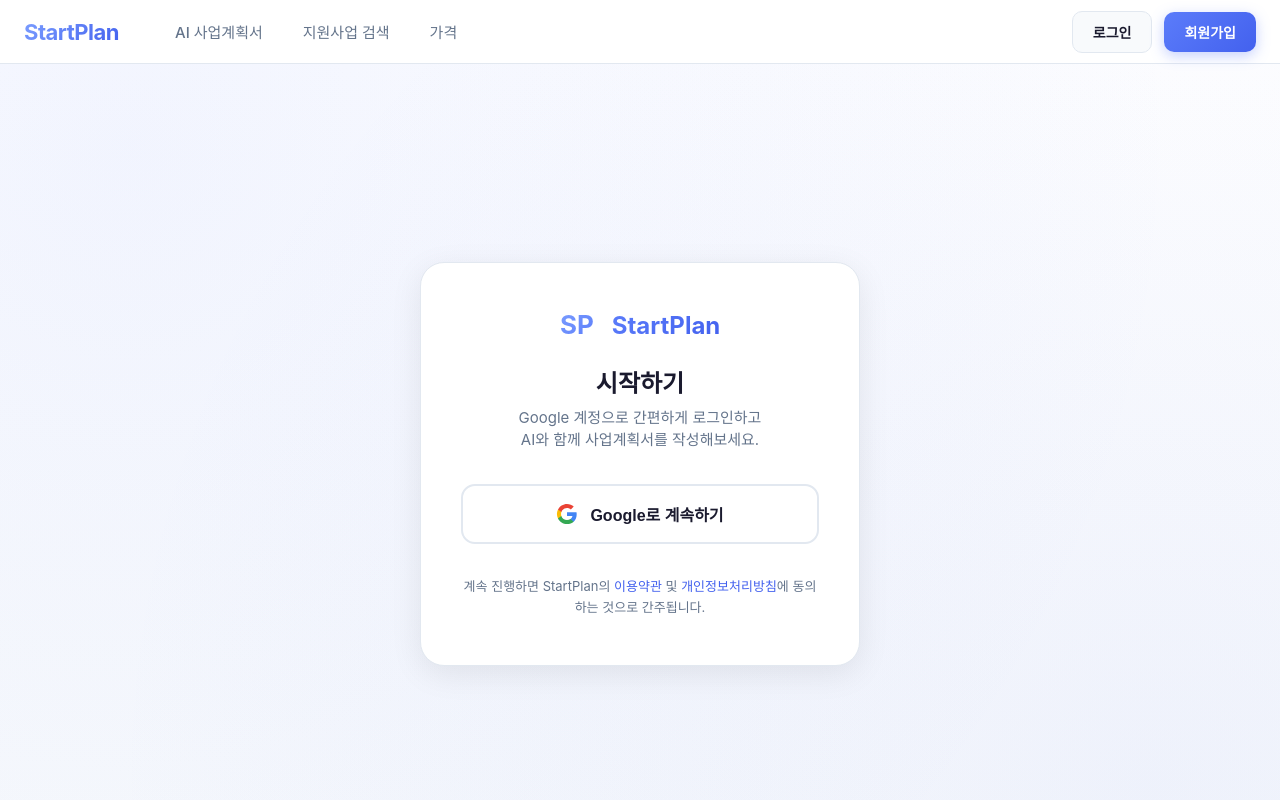
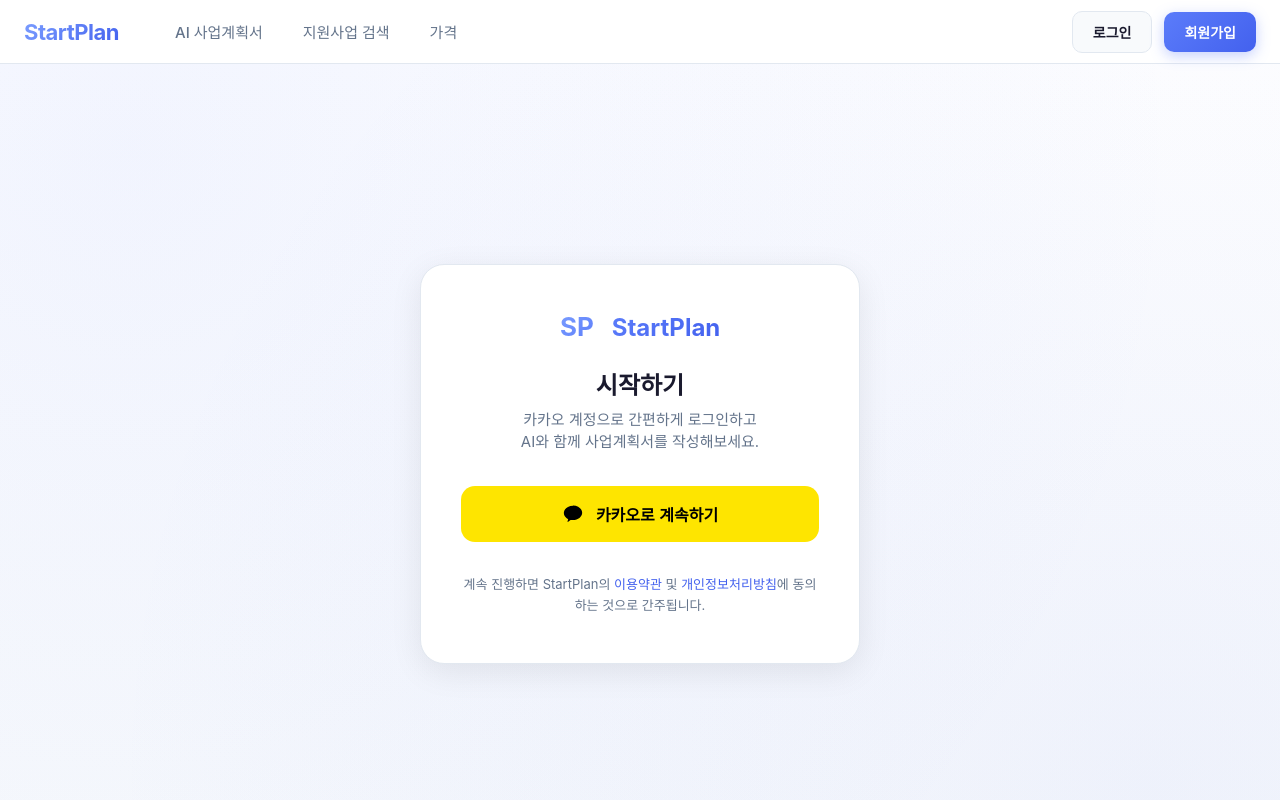
Before and after one commit to ebivproject/zerocraft_fe, a Next.js app: page /login in a window 1280 px wide. Shown: the top 800 px of the page. Built offline with nearby package versions, Linux system fonts and the light colour scheme; no server answers.

Commit message:
카카오 로그인 구현

```diff
--- a/src/app/(auth)/callback/page.tsx
+++ b/src/app/(auth)/callback/page.tsx
@@ -18,9 +18,9 @@
       const state = searchParams.get("state");
       const errorParam = searchParams.get("error");
 
-      // Google에서 에러 반환한 경우
+      // 카카오에서 에러 반환한 경우
       if (errorParam) {
-        setError("Google 로그인이 취소되었습니다.");
+        setError("카카오 로그인이 취소되었습니다.");
         setTimeout(() => router.push("/login"), 2000);
         return;
       }
@@ -34,7 +34,7 @@
 
       try {
         // 백엔드에 콜백 처리 요청
-        const response = await authApi.handleGoogleCallback(
+        const response = await authApi.handleKakaoCallback(
           code,
           state || undefined
         );
--- a/src/app/(auth)/login/page.module.css
+++ b/src/app/(auth)/login/page.module.css
@@ -235,14 +235,14 @@
   gap: 12px;
 }
 
-.googleButton {
+.kakaoButton {
   width: 100%;
   padding: 16px 24px;
   font-size: 16px;
   font-weight: 600;
-  color: var(--foreground);
-  background: var(--card-bg);
-  border: 2px solid var(--border);
+  color: #000000;
+  background: #FEE500;
+  border: none;
   border-radius: 14px;
   cursor: pointer;
   transition: all 0.2s ease;
@@ -252,17 +252,25 @@
   gap: 12px;
 }
 
-.googleButton:hover:not(:disabled) {
-  background: var(--background-secondary);
-  border-color: var(--primary-400);
+.kakaoButton:hover:not(:disabled) {
+  background: #F5DC00;
   transform: translateY(-2px);
-  box-shadow: 0 8px 24px rgba(0, 0, 0, 0.1);
+  box-shadow: 0 8px 24px rgba(254, 229, 0, 0.4);
 }
 
-.googleButton:disabled {
+.kakaoButton:disabled {
   opacity: 0.7;
   cursor: not-allowed;
   transform: none;
+}
+
+.spinnerDark {
+  width: 20px;
+  height: 20px;
+  border: 2px solid rgba(0, 0, 0, 0.2);
+  border-top-color: #000000;
+  border-radius: 50%;
+  animation: spin 0.8s linear infinite;
 }
 
 .socialIcon {
--- a/src/app/(auth)/login/page.tsx
+++ b/src/app/(auth)/login/page.tsx
@@ -12,29 +12,22 @@
   const [isLoading, setIsLoading] = useState(false);
   const [error, setError] = useState<string | null>(null);
 
-  // 디버깅: 페이지 로드 확인
-  console.log("[Login] 페이지 로드됨, pathname:", typeof window !== "undefined" ? window.location.pathname : "SSR");
-
   // 로그인 후 리다이렉트할 경로
   const redirectPath = searchParams.get("redirect") || "/";
 
-  const handleGoogleLogin = async () => {
-    console.log("[Login] Google 로그인 버튼 클릭");
+  const handleKakaoLogin = async () => {
     setIsLoading(true);
     setError(null);
 
     try {
-      console.log("[Login] API 요청 시작...");
-      const response = await authApi.getGoogleLoginUrl();
-      console.log("[Login] API 응답:", response);
+      const response = await authApi.getKakaoLoginUrl();
 
       const url = new URL(response.url);
       url.searchParams.set("state", redirectPath);
 
-      console.log("[Login] 리다이렉트:", url.toString());
       window.location.href = url.toString();
     } catch (err: unknown) {
-      console.error("[Login] Google 로그인 URL 요청 실패:", err);
+      console.error("[Login] 카카오 로그인 URL 요청 실패:", err);
       const errorMessage = err instanceof Error ? err.message : "알 수 없는 오류";
       setError(
         `로그인 서비스에 연결할 수 없습니다. (${errorMessage})`
@@ -53,7 +46,7 @@
           </Link>
           <h1 className={styles.title}>시작하기</h1>
           <p className={styles.subtitle}>
-            Google 계정으로 간편하게 로그인하고
+            카카오 계정으로 간편하게 로그인하고
             <br />
             AI와 함께 사업계획서를 작성해보세요.
           </p>
@@ -64,36 +57,24 @@
         <div className={styles.socialButtons}>
           <button
             type="button"
-            className={styles.googleButton}
-            onClick={handleGoogleLogin}
+            className={styles.kakaoButton}
+            onClick={handleKakaoLogin}
             disabled={isLoading}
           >
             {isLoading ? (
               <>
-                <span className={styles.spinner} />
+                <span className={styles.spinnerDark} />
                 로그인 중...
               </>
             ) : (
               <>
                 <svg className={styles.socialIcon} viewBox="0 0 24 24">
                   <path
-                    fill="#4285F4"
-                    d="M22.56 12.25c0-.78-.07-1.53-.2-2.25H12v4.26h5.92c-.26 1.37-1.04 2.53-2.21 3.31v2.77h3.57c2.08-1.92 3.28-4.74 3.28-8.09z"
-                  />
-                  <path
-                    fill="#34A853"
-                    d="M12 23c2.97 0 5.46-.98 7.28-2.66l-3.57-2.77c-.98.66-2.23 1.06-3.71 1.06-2.86 0-5.29-1.93-6.16-4.53H2.18v2.84C3.99 20.53 7.7 23 12 23z"
-                  />
-                  <path
-                    fill="#FBBC05"
-                    d="M5.84 14.09c-.22-.66-.35-1.36-.35-2.09s.13-1.43.35-2.09V7.07H2.18C1.43 8.55 1 10.22 1 12s.43 3.45 1.18 4.93l2.85-2.22.81-.62z"
-                  />
-                  <path
-                    fill="#EA4335"
-                    d="M12 5.38c1.62 0 3.06.56 4.21 1.64l3.15-3.15C17.45 2.09 14.97 1 12 1 7.7 1 3.99 3.47 2.18 7.07l3.66 2.84c.87-2.6 3.3-4.53 6.16-4.53z"
+                    fill="#000000"
+                    d="M12 3C6.48 3 2 6.58 2 11c0 2.84 1.9 5.33 4.74 6.74-.17.6-.64 2.18-.74 2.52-.12.42.16.41.33.3.14-.09 2.18-1.47 3.07-2.07.84.12 1.72.18 2.6.18 5.52 0 10-3.58 10-8s-4.48-8-10-8z"
                   />
                 </svg>
-                Google로 계속하기
+                카카오로 계속하기
               </>
             )}
           </button>
--- a/src/app/auth/callback/page.tsx
+++ b/src/app/auth/callback/page.tsx
@@ -22,9 +22,9 @@
       const state = searchParams.get("state");
       const errorParam = searchParams.get("error");
 
-      // Google에서 에러 반환한 경우
+      // 카카오에서 에러 반환한 경우
       if (errorParam) {
-        setError("Google 로그인이 취소되었습니다.");
+        setError("카카오 로그인이 취소되었습니다.");
         setTimeout(() => router.push("/login"), 2000);
         return;
       }
@@ -65,7 +65,7 @@
       if (code) {
         try {
           // 백엔드에 콜백 처리 요청
-          const response = await authApi.handleGoogleCallback(
+          const response = await authApi.handleKakaoCallback(
             code,
             state || undefined
           );
--- a/src/constants/api.ts
+++ b/src/constants/api.ts
@@ -1,7 +1,7 @@
 export const API_ENDPOINTS = {
   AUTH: {
-    GOOGLE_LOGIN: "/api/auth/google",
-    GOOGLE_CALLBACK: "/api/auth/google/callback",
+    KAKAO_LOGIN: "/api/auth/kakao",
+    KAKAO_CALLBACK: "/api/auth/kakao/callback",
     LOGOUT: "/api/auth/logout",
     ME: "/api/auth/me",
   },
--- a/src/hooks/useAuth.ts
+++ b/src/hooks/useAuth.ts
@@ -10,10 +10,10 @@
   const router = useRouter();
   const { user, isAuthenticated, setUser, clearUser } = useAuthStore();
 
-  // Google OAuth 로그인 시작
-  const loginWithGoogle = useCallback(async () => {
+  // Kakao OAuth 로그인 시작
+  const loginWithKakao = useCallback(async () => {
     try {
-      const response = await authApi.getGoogleLoginUrl();
+      const response = await authApi.getKakaoLoginUrl();
       window.location.href = response.url;
     } catch (error) {
       throw error;
@@ -52,7 +52,7 @@
   return {
     user,
     isAuthenticated,
-    loginWithGoogle,
+    loginWithKakao,
     logout,
     checkAuth,
   };
--- a/src/lib/api/auth.ts
+++ b/src/lib/api/auth.ts
@@ -2,29 +2,29 @@
 import { API_ENDPOINTS } from "@/constants/api";
 import { User } from "@/types/auth";
 
-export interface GoogleLoginResponse {
+export interface KakaoLoginResponse {
   url: string;
 }
 
-export interface GoogleCallbackResponse {
+export interface KakaoCallbackResponse {
   token: string;
   user: User;
 }
 
 export const authApi = {
-  // Google OAuth 로그인 URL 요청
-  getGoogleLoginUrl: async (): Promise<GoogleLoginResponse> => {
-    const response = await axiosInstance.get(API_ENDPOINTS.AUTH.GOOGLE_LOGIN);
+  // Kakao OAuth 로그인 URL 요청
+  getKakaoLoginUrl: async (): Promise<KakaoLoginResponse> => {
+    const response = await axiosInstance.get(API_ENDPOINTS.AUTH.KAKAO_LOGIN);
     return response.data;
   },
 
-  // Google OAuth 콜백 처리
-  handleGoogleCallback: async (
+  // Kakao OAuth 콜백 처리
+  handleKakaoCallback: async (
     code: string,
     state?: string
-  ): Promise<GoogleCallbackResponse> => {
+  ): Promise<KakaoCallbackResponse> => {
     const response = await axiosInstance.get(
-      API_ENDPOINTS.AUTH.GOOGLE_CALLBACK,
+      API_ENDPOINTS.AUTH.KAKAO_CALLBACK,
       {
         params: { code, state },
       }
```
